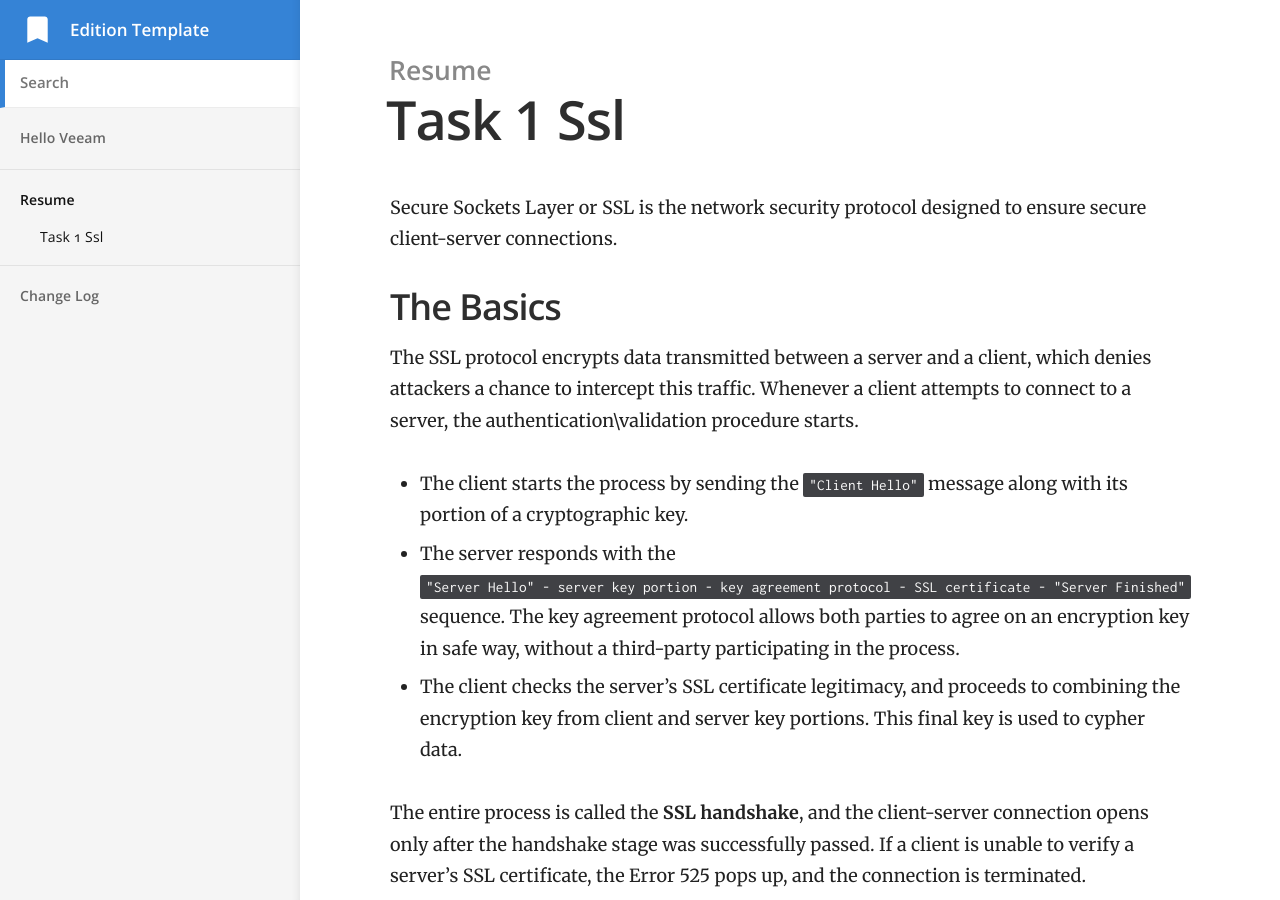
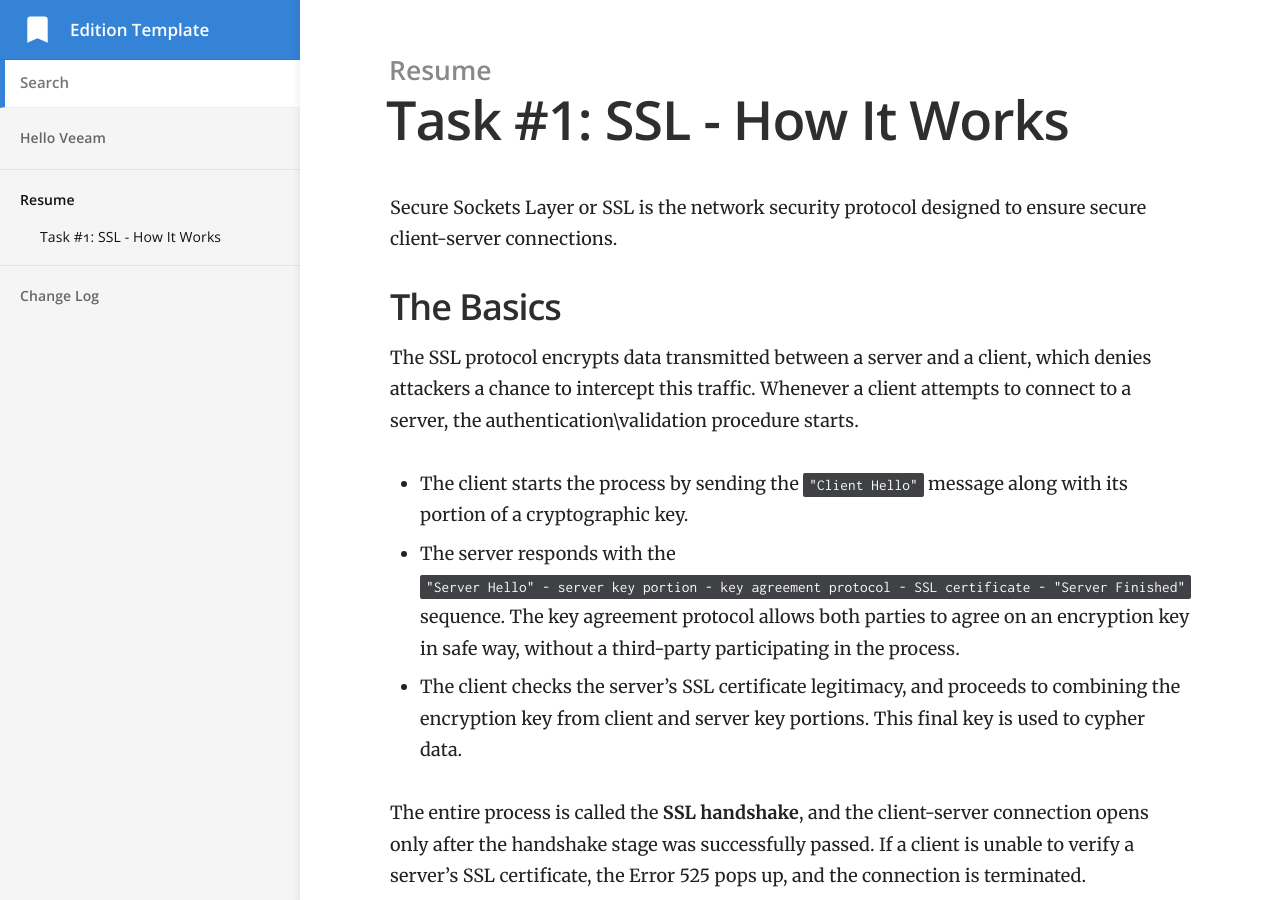
Before and after one commit to Valrravn/Cloudcannon-Sample-DocSite, a Jekyll site: the page built from _docs/Task 1/task-1-ssl.md, in a window 1280 px wide and 900 px high. Built offline with Jekyll 4.4.1, drawn with Linux system fonts in a browser that asks for light colours.

Commit message:
test hashtags in titles

```diff
--- a/_docs/Task 1/task-1-ssl.md
+++ b/_docs/Task 1/task-1-ssl.md
@@ -1,5 +1,5 @@
 ---
-title: # Task 1: SSL - How It Works
+title: "Task #1: SSL - How It Works"
 category: Resume
 order: 1
 author: Dmitry Korovin
```
